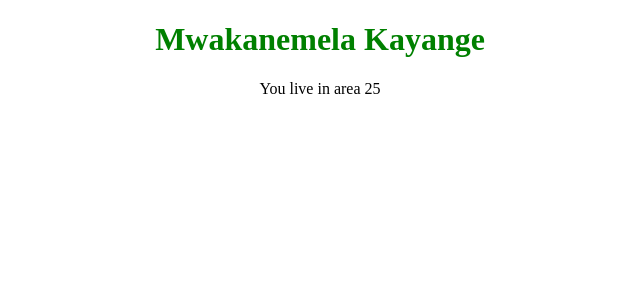
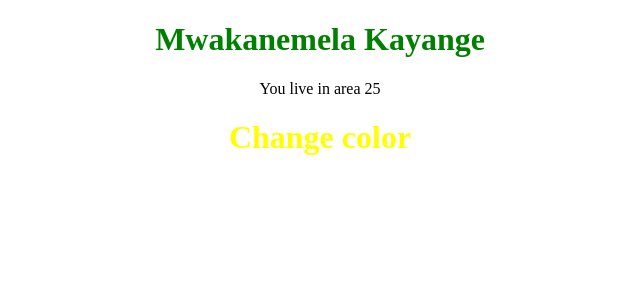
Before and after one commit to Mwakanemela/React-Courses, a React (Create React App) app in the folder Youtube/PedroTech/episode1/: page / in a window 1280 px wide. Shown: the top 300 px of the page, without its empty margins (320-960 px from the left). Built offline with nearby package versions, Linux system fonts and the light colour scheme.

Commit message:
styling color with tenary operators (inline)

```diff
--- a/Youtube/PedroTech/episode1/src/App.js
+++ b/Youtube/PedroTech/episode1/src/App.js
@@ -3,10 +3,13 @@ import './App.css';
 function App() {
 
   const area = 25;
+  const isGreen = true;
+
   return (
     <div className="App">
       <h1 className="name">Mwakanemela Kayange</h1>
       <div>{area == 25 ? <p>You live in area 25</p> : <p>You dont live in 25</p>}</div>
+      <h1 style={{color:isGreen ? "yellow" : "red"}} >Change color</h1>
     </div>
   );
 }
```
